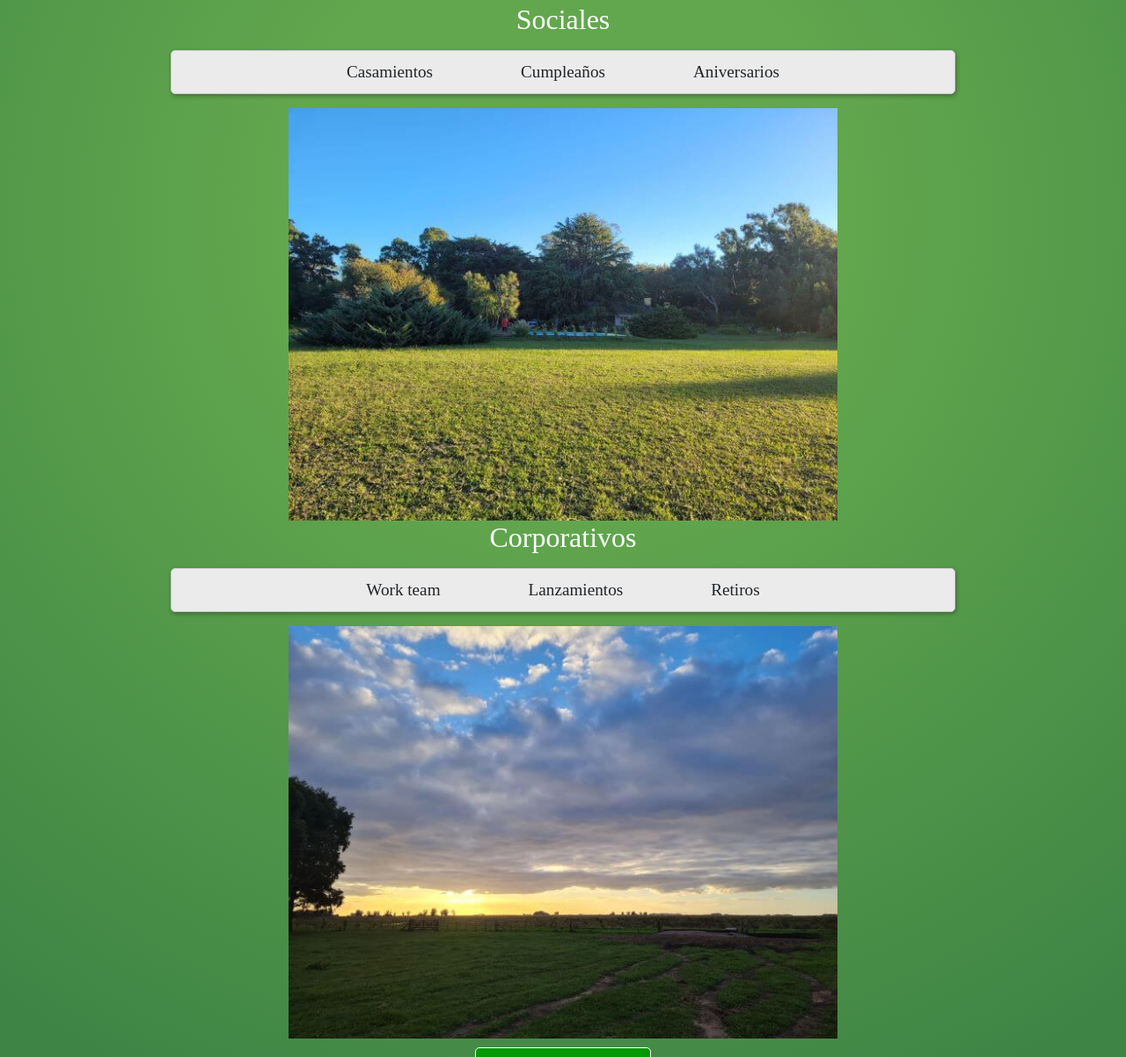
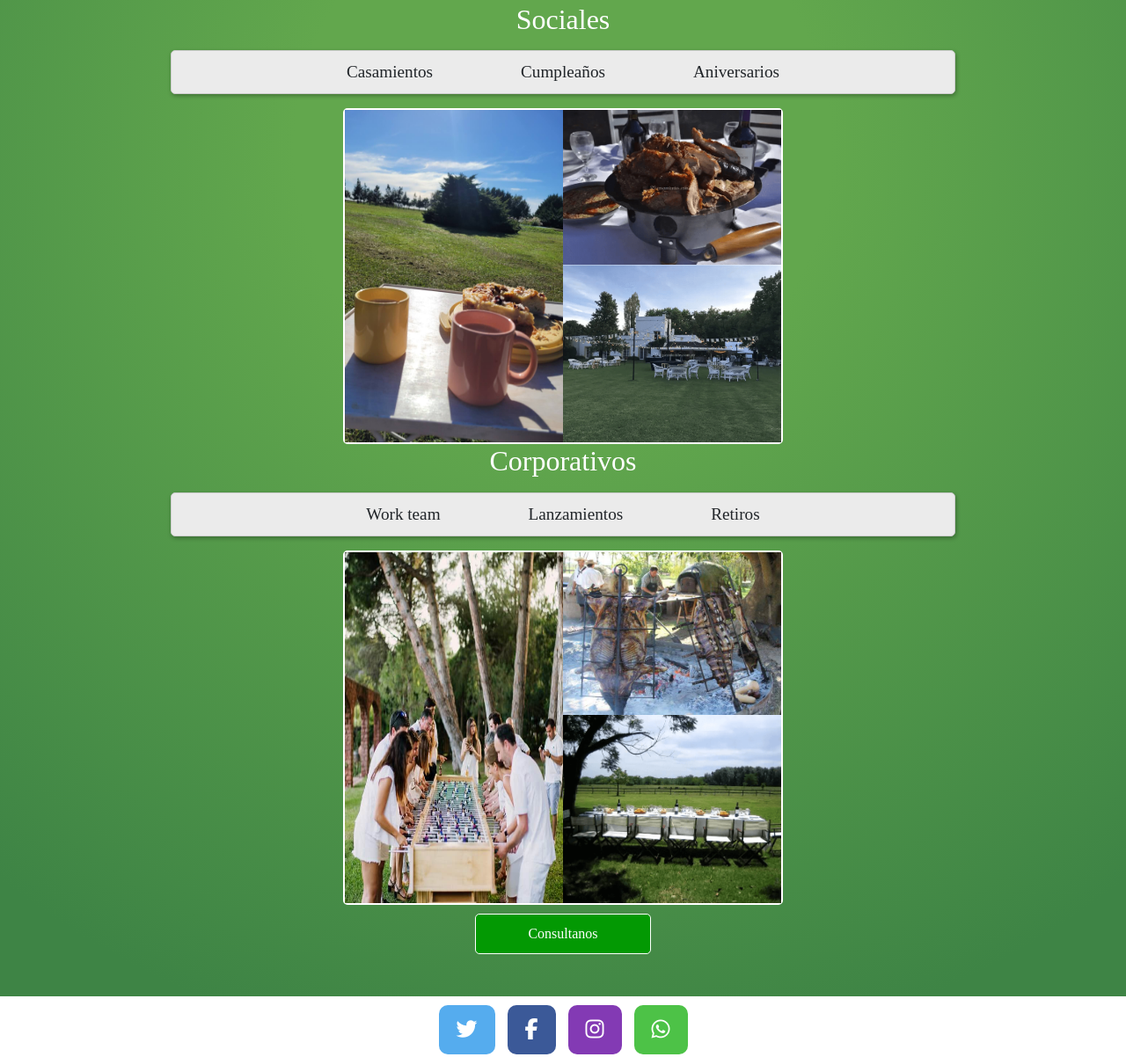
Before and after one commit to Maxhidalgo84/ProyectoWeb, a website: page Pages/Eventos.html in a window 1280 px wide. Shown: the part 996-2198 px from the top of the page at 88% size. Drawn offline with nearby package versions, Linux system fonts and the light colour scheme; a web font is replaced by a local one.

Commit message:
grid eventos

```diff
--- a/Pages/Eventos.html
+++ b/Pages/Eventos.html
@@ -66,7 +66,7 @@
       <div class="portada">
         <h3>Eventos</h3>
         <div class="portadaPrinci">
-          <img class="campoImg" src="../img/campo (5).jpg" alt="eventos campo">
+          <img class="campoImg" src="../img/campo (5).jpeg" alt="eventos campo">
             <p class="centrado animate__animated animate__fadeInRight">Tu lugar de descanso</p>
             <hr/>
         </div>
@@ -85,7 +85,17 @@
               <p>Cumpleaños</p>
               <p>Aniversarios</p>
             </div>
-            <img class="campoImg" src="../img/campo (7).jpg" alt="social campo" />
+            <div class="grid">
+              <div class="item1">
+              <img class="campoImg2" src="../img/campo (11).jpg" alt="social campo" />
+              </div>
+              <div class="item2">
+                <img class="campoImg2 item2" src="../img/parrilla.png" alt="social campo" />
+              </div>
+              <div class="item3">
+                <img class="campoImg2 item3" src="../img/eventos3.png" alt="social campo" />
+              </div>
+            </div>
         </div>
         <div class="corpo cont" >
           <h4>Corporativos</h4>
@@ -94,7 +104,18 @@
             <p>Lanzamientos</p>
             <p>Retiros</p>
           </div>
-          <img class="campoImg"  src="../img/campo (9).jpeg" alt="corporativo campo" />
+          <div class="grid">
+            <div class="item1">
+            <img class="campoImg2" src="../img/eventos01.jpg" alt="corporativo campo" />
+            </div>
+            <div class="item2">
+              <img class="campoImg2 item2" src="../img/asado.jpg" alt="social campo" />
+            </div>
+            <div class="item3">
+              <img class="campoImg2"  src="../img/eventos4.jpg" alt="corporativo campo" />
+            </div>
+          </div>
+
         </div>
           <a class="reserva" href="Formulario.html"> Consultanos</a>
         </section>
--- a/scss/base/_base.scss
+++ b/scss/base/_base.scss
@@ -49,6 +49,11 @@
         width: 70%;
     }
 
+    .campoImg2 {
+    width: 100%;
+    height: 100%;
+    overflow: hidden;}
+
     .reserva {
         display: block;
         margin: auto;
--- a/scss/partials/_galeria.scss
+++ b/scss/partials/_galeria.scss
@@ -33,3 +33,29 @@
         max-width: 100%;
     }
 }
+
+.grid {
+    display: grid;
+    max-width: 500px;
+    margin: auto;
+    justify-content: center;
+    grid-template-columns: repeat(2,1fr);
+    border: 2px solid white;
+    border-radius: 5px;
+
+
+    .item1 {
+
+        grid-column: 1;
+        grid-row: 1 / 3;
+    }
+    .item2 {
+        grid-column: 2;
+        grid-row: 1/2;
+    }
+    .item3 {
+
+        grid-column: 2;
+        grid-row: 2/3;
+    }
+}
```
Also changed, not shown: css/estilos.css, img/asado.jpg (added), img/campo (5).jpeg (added), img/campo (5).jpg (deleted), img/eventos01.jpg (added), img/eventos1.jpg (added), img/eventos2.png (added), img/eventos3.png (added), img/eventos4.jpg (added), img/parrilla.png (added), scss/partials/_eventos.scss (line endings or trailing spaces).
